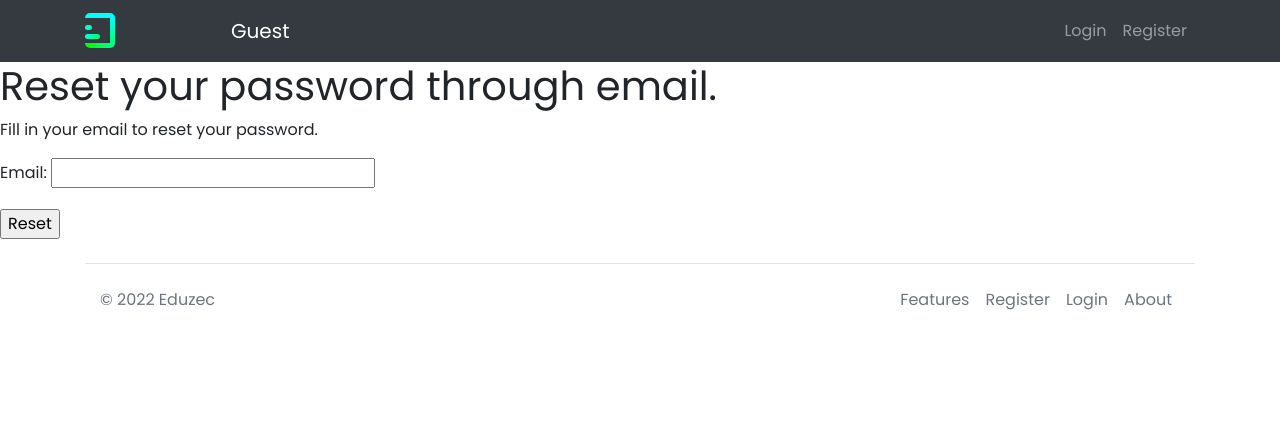
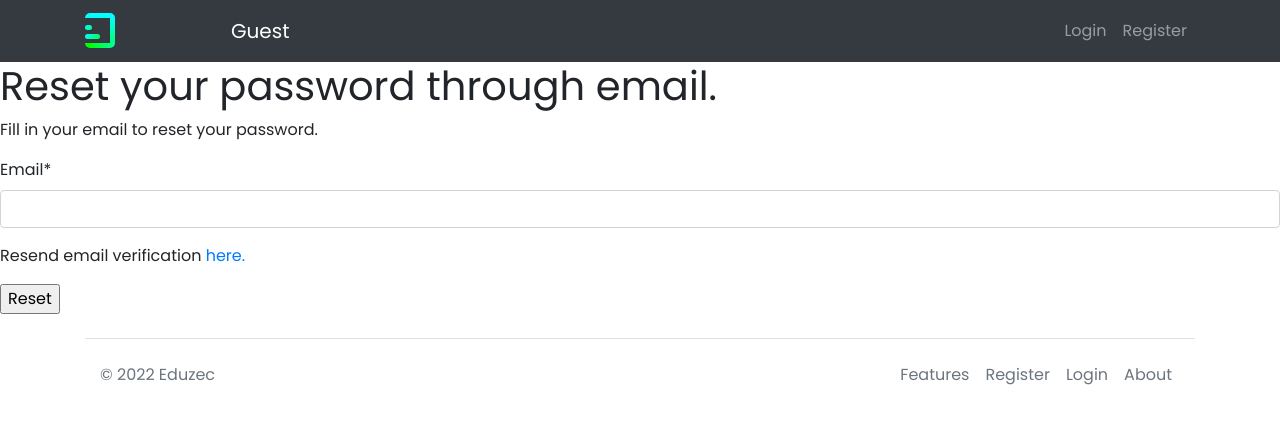
Before and after one commit to TitaniumTries/eduzec, a Django app: page /password_reset/ in a window 1280 px wide. Shown: the top 424 px of the page. Run offline with Django 4.2, Linux system fonts and the light colour scheme; some libraries are stand-ins or nearby versions; some web fonts are replaced.

Commit message:
Fixed error messages on forms.

```diff
--- a/templates/registration/login.html
+++ b/templates/registration/login.html
@@ -8,6 +8,7 @@
         {% csrf_token %}
         {{form|crispy}}
         <p>Don't have an account? Create one <a href='{% url "users:register" %}'>here.</a></p>
+        <p>Forgot your password? Reset it <a href='{% url "users:password_reset" %}'>here.</a></p>
         <p>Resend email verification <a href='{% url "users:resend_email" %}'>here.</a></p>
         <button type='submit' class='btn btn-success'>Login</button>
     </form>
--- a/templates/registration/password_change_form.html
+++ b/templates/registration/password_change_form.html
@@ -1,4 +1,6 @@
 {% extends "base.html" %}
+{% load crispy_forms_filters %}
+{% load crispy_forms_tags %}
 
 {% block title %}Change your password{% endblock %}
 
@@ -6,7 +8,7 @@
     <h1>Change your password</h1>
     <p>Use the form below to change your password.</p>
     <form method="post">
-        {{ form.as_p }}
+        {{ form|crispy }}
         <p><input type="submit" value="Change" /></p>
         {% csrf_token %}
     </form>
--- a/templates/registration/password_reset_confirm.html
+++ b/templates/registration/password_reset_confirm.html
@@ -1,4 +1,6 @@
 {% extends "base.html" %}
+{% load crispy_forms_filters %}
+{% load crispy_forms_tags %}
 
 {% block title %}Reset your password{% endblock %}
 
@@ -6,7 +8,7 @@
     <h1>Reset your password</h1>
     <p>Use the form below to reset your password.</p>
     <form method="post">
-        {{ form.as_p }}
+        {{ form|crispy }}
         <p><input type="submit" value="Reset" /></p>
         {% csrf_token %}
     </form>
--- a/templates/registration/password_reset_form.html
+++ b/templates/registration/password_reset_form.html
@@ -1,4 +1,6 @@
 {% extends "base.html" %}
+{% load crispy_forms_filters %}
+{% load crispy_forms_tags %}
 
 {% block title %}Reset password through email.{% endblock %}
 
@@ -6,7 +8,8 @@
     <h1>Reset your password through email.</h1>
     <p>Fill in your email to reset your password.</p>
     <form method="post">
-        {{ form.as_p }}
+        {{ form|crispy}}
+        <p>Resend email verification <a href='{% url "users:resend_email" %}'>here.</a></p>
         <p><input type="submit" value="Reset" /></p>
         {% csrf_token %}
     </form>
--- a/templates/registration/resend-email-verification.html
+++ b/templates/registration/resend-email-verification.html
@@ -4,6 +4,8 @@
 {% load crispy_forms_tags %}
 
 {% block content %}
+    <h1>Resend email verification.</h1>
+    <p>Fill in your email to receive another verification.</p>
     <form method='POST' class='form-group'>
         {% csrf_token %}
         {{form|crispy}}
--- a/users/forms.py
+++ b/users/forms.py
@@ -1,9 +1,15 @@
+from urllib import request
 from django import forms
-from django.contrib.auth.forms import UserCreationForm, AuthenticationForm, UsernameField, UserChangeForm
+from django.contrib.auth.forms import UserCreationForm, AuthenticationForm, UsernameField, PasswordResetForm
 from django.forms import ModelForm
 from django.utils.translation import gettext_lazy as _
+from django.utils.safestring import mark_safe
 
 from .models import CustomUser
+
+from django.core.exceptions import ValidationError
+from .utilities import send_verification_email
+from django.contrib.auth import authenticate
 
 
 class CustomUserCreationForm(UserCreationForm):
@@ -30,11 +36,89 @@ class CustomUserAuthenticationForm(AuthenticationForm):
     error_messages = {
         **AuthenticationForm.error_messages,
         'invalid_login': _(
-            "Please enter a correct username or email, and password. Note that both fields may be case-sensitive."
+            mark_safe("Please enter a correct username or email, and password.<br/>Note that both fields may be case-sensitive.")
         ),
     }
 
-class ResendEmailVerificationForm(ModelForm):
-    class Meta:
-        model = CustomUser
-        fields = ("email",)
+    def clean(self):
+        username = self.cleaned_data.get("username")
+        password = self.cleaned_data.get("password")
+        if username is not None and password:
+            self.user_cache = authenticate(
+                self.request, username=username, password=password
+            )
+            if self.user_cache is None:
+                self.add_error('username', ValidationError(
+                    self.error_messages["invalid_login"],
+                    code="invalid_login",
+                    params={"username": self.username_field.verbose_name},
+                ))
+                self.add_error('password', '')
+            else:
+                self.confirm_login_allowed(self.user_cache)
+        return self.cleaned_data
+
+
+class ResendEmailVerificationForm(forms.Form):
+    email = forms.EmailField(
+        label=_("Email"),
+        max_length=254,
+        widget=forms.EmailInput(attrs={"autocomplete": "email"}),
+    )
+
+    error_messages = {
+        "user_not_found": _("User with this email not found!"),
+        "email_already_verified": _("User\'s email already verified!"),
+    }
+
+    def clean_email(self):
+        email = self.cleaned_data['email']
+        try:
+            self.user = CustomUser.objects.get(email__iexact=email)
+        except Exception as e:
+            self.user = None
+
+        if self.user:
+            if self.user.email_verified == True:
+                raise ValidationError(
+                    self.error_messages["email_already_verified"],
+                    code="email_already_verified",
+                )
+        else:
+            raise ValidationError(
+                self.error_messages["user_not_found"],
+                code="user_not_found",
+            )
+
+        return email
+
+    def save(self, request):
+        send_verification_email(request, self.user)
+
+
+class CustomPasswordResetForm(PasswordResetForm):
+    error_messages = {
+        "user_not_found": _("User with this email not found!"),
+        "email_not_verified": _("User's email is not verified!"),
+    }
+
+    def clean_email(self):
+        email = self.cleaned_data['email']
+        try:
+            self.user = CustomUser.objects.get(email__iexact=email)
+        except Exception as e:
+            self.user = None
+
+        if self.user:
+            if self.user.email_verified == False:
+                raise ValidationError(
+                    self.error_messages["email_not_verified"],
+                    code="email_not_verified",
+                )
+        else:
+            raise ValidationError(
+                self.error_messages["user_not_found"],
+                code="user_not_found",
+            )
+
+        return email
--- a/users/views.py
+++ b/users/views.py
@@ -7,7 +7,7 @@ from django.urls import reverse_lazy
 from django.contrib.auth.mixins import LoginRequiredMixin
 from django.shortcuts import get_object_or_404, redirect, render
 
-from users.forms import CustomUserCreationForm, CustomUserChangeForm, CustomUserAuthenticationForm, ResendEmailVerificationForm
+from users import forms as users_forms
 from django.contrib.auth.views import LoginView
 from users.models import CustomUser
 
@@ -30,10 +30,11 @@ from django.views.decorators.debug import sensitive_post_parameters
 from django.utils.safestring import mark_safe
 from django.contrib.auth import update_session_auth_hash
 
+
 class SignUpView(SuccessMessageMixin, CreateView):
     template_name = 'registration/register.html'
     success_url = reverse_lazy('users:login')
-    form_class = CustomUserCreationForm
+    form_class = users_forms.CustomUserCreationForm
 
     def form_valid(self, form):
         """If the form is valid, save the associated model."""
@@ -50,10 +51,11 @@ class SignUpView(SuccessMessageMixin, CreateView):
 
         return super().dispatch(request, *args, **kwargs)
 
+
 class EditView(LoginRequiredMixin, SuccessMessageMixin, UpdateView):
     template_name = 'users/edit_account.html'
     success_url = reverse_lazy('users:edit_account')
-    form_class = CustomUserChangeForm
+    form_class = users_forms.CustomUserChangeForm
     success_message = "Successfully updated profile."
 
     def form_valid(self, form):
@@ -71,8 +73,9 @@ class EditView(LoginRequiredMixin, SuccessMessageMixin, UpdateView):
     def get_object(self):
         return get_object_or_404(CustomUser, pk=self.request.user.id)
 
+
 class CustomLoginView(LoginView):
-    authentication_form = CustomUserAuthenticationForm
+    authentication_form = users_forms.CustomUserAuthenticationForm
     redirect_authenticated_user = True
     #success_url not needed. There's a LOGIN_REDIRECT_URL in base.py settings.
 
@@ -87,11 +90,12 @@ class CustomLoginView(LoginView):
     #     messages.success(self.request, 'Successfully signed in.')
     #     return redirect(self.get_success_url())
 
+
 class ResendEmailVerificationView(SuccessMessageMixin, FormView):
     template_name = 'registration/resend-email-verification.html'
     success_url = reverse_lazy('users:login')
-    form_class = ResendEmailVerificationForm
-    #Can't use success_message, cos it attaches to form_valid
+    form_class = users_forms.ResendEmailVerificationForm
+    success_message = "Email verification resent. Please verify your email to log in."
 
     def dispatch(self, request, *args, **kwargs):
         if request.user.is_authenticated:
@@ -99,25 +103,13 @@ class ResendEmailVerificationView(SuccessMessageMixin, FormView):
 
         return super().dispatch(request, *args, **kwargs)
 
-    def post(self, request, *args, **kwargs):
-        form = self.get_form()
+    def form_valid(self, form):
+        opts = {
+            "request": self.request,
+        }
+        form.save(**opts)
+        return super().form_valid(form)
 
-        try:
-            self.user = CustomUser.objects.get(email__iexact=form['email'].value()) #form.cleaned_data is accessible after running form.is_valid(), which works for non-registered users only.
-        except Exception as e:
-            self.user = None
-
-        if self.user:
-            if self.user.email_verified == False:
-                send_verification_email(self.request, self.user)
-                messages.success(self.request, 'Email verification resent. Please verify your email to log in.')
-                return redirect(self.get_success_url())
-            else:
-                messages.error(self.request, 'User\'s email already verified!')
-        else:
-            messages.error(self.request, 'User with this email not found!')
-
-        return render(self.request, self.template_name, { 'form': self.form_class })
 
 class ActivateUserView(View):
 
@@ -140,9 +132,11 @@ class ActivateUserView(View):
                                  'Something went wrong with your link.')
         return render(request, 'registration/activate-fail.html', {"user": user})
 
+
 # Defining custom classes to successfully reverse django.contrib.auth.urls,
 # since they're in the users' app and use django messages framework
 class CustomPasswordResetView(SuccessMessageMixin, PasswordResetView):
+    form_class = users_forms.CustomPasswordResetForm
     success_url = reverse_lazy("users:password_reset_done")
     success_message = "Password reset email sent. Check your email to reset your password."
 
@@ -151,6 +145,7 @@ class CustomPasswordResetView(SuccessMessageMixin, PasswordResetView):
             return redirect('users:password_change')
 
         return super().dispatch(request, *args, **kwargs)
+
 
 class CustomPasswordResetConfirmView(SuccessMessageMixin ,PasswordResetConfirmView):
     success_url = reverse_lazy("users:login")
@@ -193,6 +188,7 @@ class CustomPasswordResetConfirmView(SuccessMessageMixin ,PasswordResetConfirmVi
                                  'Something went wrong with your link.')
         return render(self.request, 'registration/reset-fail.html', {"user": self.user})
 
+
 class CustomPasswordChangeView(SuccessMessageMixin ,PasswordChangeView):
     success_url = reverse_lazy("users:login")
     success_message = mark_safe("Your password has been successfully changed.<br/>You can log in with your new password.")
```
